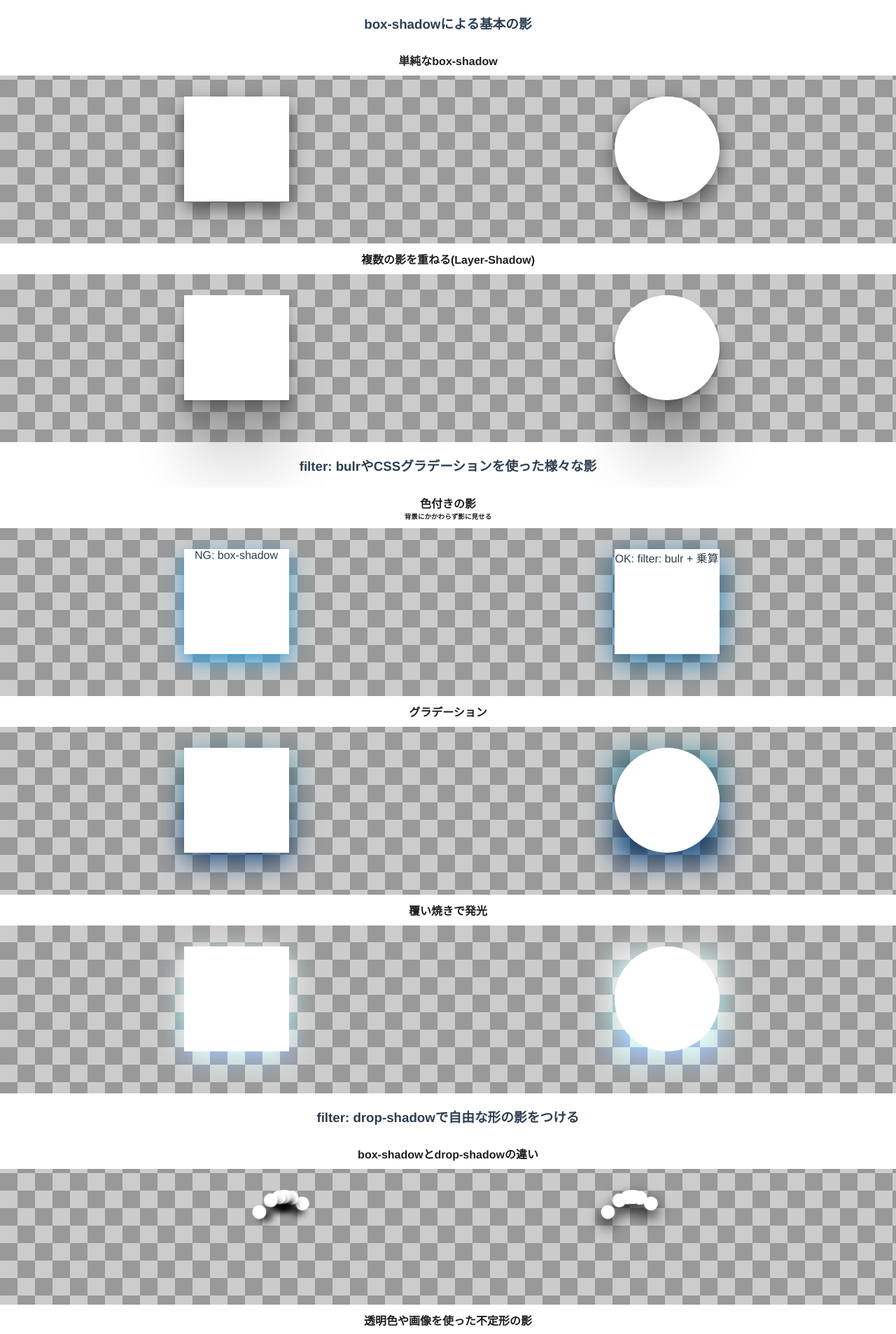
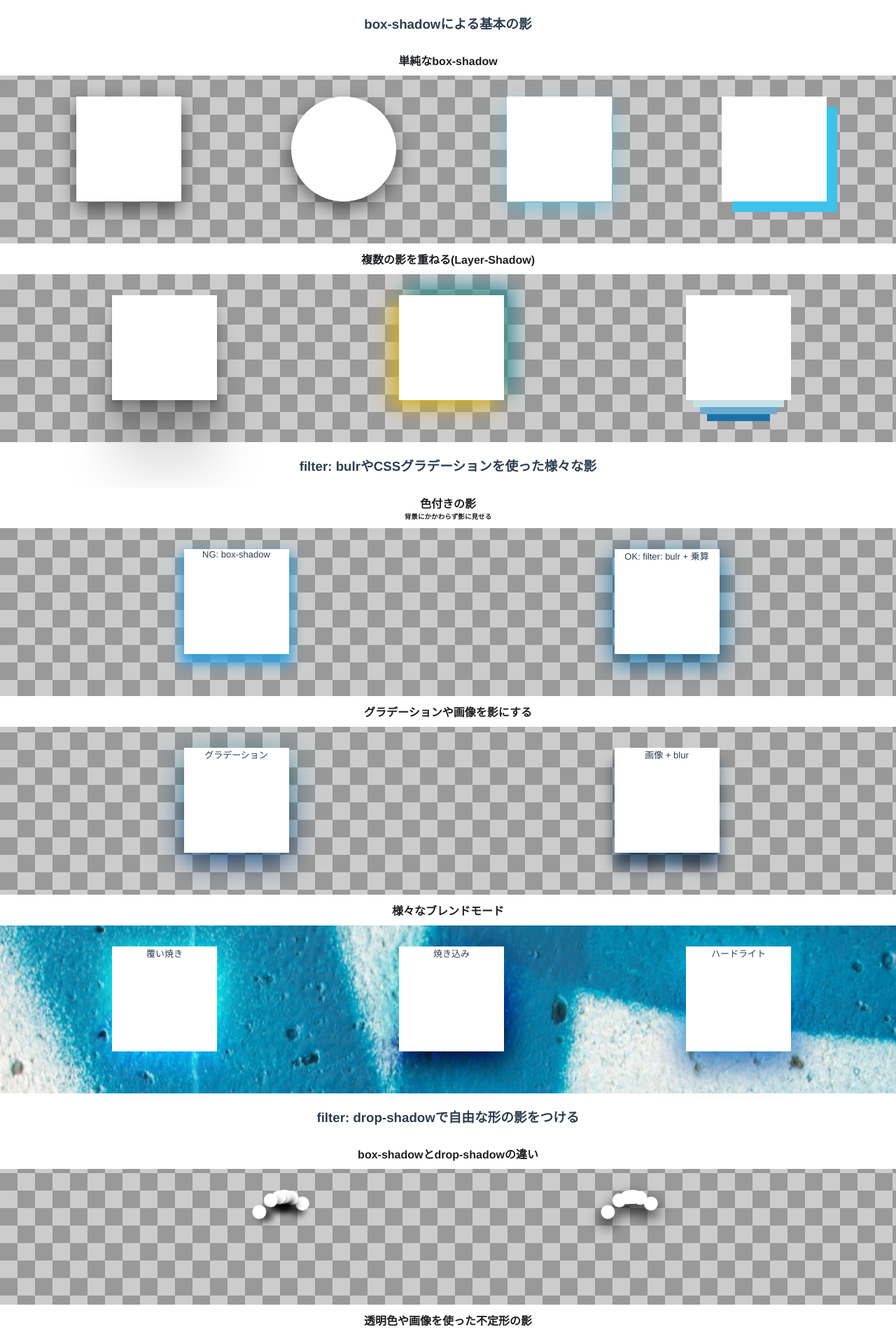
Before and after one commit to ics-creative/200406_css_shadow, a Vue app: page / in a window 1280 px wide. Shown: the top 1907 px of the page at 70% size. Built offline with nearby package versions, Linux system fonts and the light colour scheme.

Commit message:
サンプル修正

```diff
--- a/src/components/ShadowVar.vue
+++ b/src/components/ShadowVar.vue
@@ -4,15 +4,18 @@
     <div class="bg">
 
       <h4>単純なbox-shadow</h4>
-      <div class="group">
-        <div class="box shadow1"></div>
-        <div class="circle shadow1"></div>
+      <div class="group basicshadow">
+        <div class="box basic1"></div>
+        <div class="circle basic1"></div>
+        <div class="box basic2"></div>
+        <div class="box basic3"></div>
       </div>
 
       <h4>複数の影を重ねる(Layer-Shadow)</h4>
       <div class="group layershadow">
-        <div class="box shadow1"></div>
-        <div class="circle shadow1"></div>
+        <div class="box layer1"></div>
+        <div class="box layer2"></div>
+        <div class="box layer3"></div>
       </div>
 
     </div>
@@ -25,16 +28,17 @@
         <div class="box multiply">OK: filter: bulr + 乗算</div>
       </div>
 
-      <h4>グラデーション</h4>
+      <h4>グラデーションや画像を影にする</h4>
       <div class="group gradientshadow">
-        <div class="box"></div>
-        <div class="circle"></div>
+        <div class="box gradimg1">グラデーション</div>
+        <div class="box gradimg2">画像 + blur</div>
       </div>
 
-      <h4>覆い焼きで発光</h4>
-      <div class="group dodgeshadow">
-        <div class="box"></div>
-        <div class="circle"></div>
+      <h4>様々なブレンドモード</h4>
+      <div class="group blendshadow">
+        <div class="box dodge">覆い焼き</div>
+        <div class="box burn">焼き込み</div>
+        <div class="box hardlight">ハードライト</div>
       </div>
     </div>
 
@@ -118,8 +122,9 @@ h4 {
   padding: 30px 20px 60px 30px;
   display: flex;
   justify-content: space-around;
-  div {
+  > div {
     position: relative;
+    font-size: 13px;
     &::after {
       content: ' ';
       display: block;
@@ -138,6 +143,13 @@ h4 {
   height: 150px;
   background-color: #fff;
 }
+.rbox {
+  display: inline-block;
+  width: 150px;
+  height: 150px;
+  background-color: #fff;
+  border-radius: 20px;
+}
 .circle {
   display: inline-block;
   width: 150px;
@@ -146,26 +158,34 @@ h4 {
   border-radius: 50%;
 }
 
-.shadow1 {
-  box-shadow: 0 10px 25px 0 rgb(0, 0, 0, .5);
+.basicshadow {
+  .basic1 {
+    box-shadow: 0 10px 25px 0 rgb(0, 0, 0, .5);
+  }
+  .basic2 {
+    box-shadow: 0 10px 25px 0 rgba(60, 194, 235, 0.5);
+  }
+  .basic3 {
+    box-shadow: 15px 15px 0px 0 rgba(60, 194, 235);
+  }
 }
 
 .colorshadow {
   .box-shadow {
-    box-shadow: 0 10px 25px 0 rgba(42, 159, 226, 0.9);
+    box-shadow: 0 10px 15px 5px rgba(42, 159, 226, 0.9);
   }
   .multiply {
     &::after{
       background-color: rgba(42, 159, 226);
-      filter: blur(20px);
-      transform: translateY(10px);
+      filter: blur(15px);
+      transform: translateY(10px) scale(1.05);
       mix-blend-mode: multiply;
     }
   }
 }
 
 .layershadow {
-  .box, .circle {
+  .layer1 {
     box-shadow:
       0 1.9px 2.5px rgba(0, 0, 0, 0.057),
       0 5px 6.1px rgba(0, 0, 0, 0.076),
@@ -174,10 +194,21 @@ h4 {
       0 38.4px 34.8px rgba(0, 0, 0, 0.1),
       0 101px 74px rgba(0, 0, 0, 0.13);
   }
+  .layer2 {
+    box-shadow:
+      -10px 10px 25px rgba(230, 180, 15, 0.9),
+      10px -10px 25px rgba(8, 131, 161, 0.9)
+  }
+  .layer3 {
+    box-shadow:
+      0 20px 0 -10px rgb(198, 224, 231),
+      0 40px 0 -20px rgb(105, 171, 209),
+      0 60px 0 -30px rgb(27, 115, 165),
+  }
 }
 
 .gradientshadow {
-  .box, .circle {
+  .gradimg1 {
     &::after{
       background-image: linear-gradient(  rgb(88, 195, 214), rgb(12, 75, 156) );
       filter: blur(20px);
@@ -185,15 +216,44 @@ h4 {
       mix-blend-mode: multiply;
     }
   }
+  .gradimg2 {
+    &::after{
+      background-image: url(./bluetile.jpg);
+      background-size: cover;
+      filter: blur(10px);
+      transform: translateY(20px);
+      mix-blend-mode: multiply;
+    }
+  }
 }
 
-.dodgeshadow {
-  .box, .circle {
+.blendshadow {
+  background-image: url(./bluepaint.jpg);
+  background-size: cover;
+  position: relative;
+  z-index: -1;
+  .dodge {
     &::after{
       background-image: linear-gradient(  rgb(88, 195, 214), rgb(8, 42, 87) );
       filter: blur(20px);
-      transform: translateY(10px);
+      transform: translateY(10px) scale(1.1);
       mix-blend-mode: color-dodge;
+    }
+  }
+  .burn {
+    &::after{
+      background-image: linear-gradient(  rgb(88, 195, 214), rgb(8, 42, 87) );
+      filter: blur(20px);
+      transform: translateY(10px) scale(1.1);
+      mix-blend-mode: color-burn;
+    }
+  }
+  .hardlight {
+    &::after{
+      background-image: linear-gradient(  rgb(88, 195, 214), rgb(8, 42, 87) );
+      filter: blur(20px);
+      transform: translateY(10px) scale(1.1);
+      mix-blend-mode: hard-light;
     }
   }
 }
@@ -262,7 +322,8 @@ h4 {
       filter: drop-shadow(0 0 6px rgba(12, 28, 32, 0.767));
     }
     .content {
-      background-color: turquoise;
+      background-image: url(./bluepaint.jpg);
+      background-size: cover;
       width: 150px;
       height: 150px;
     }
```
